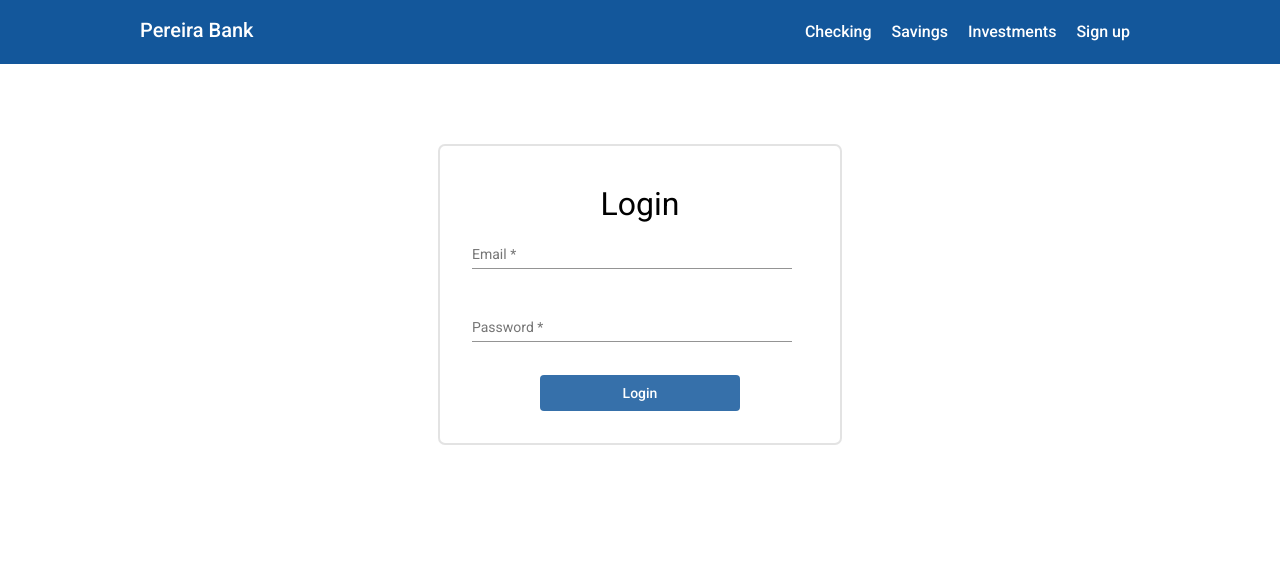
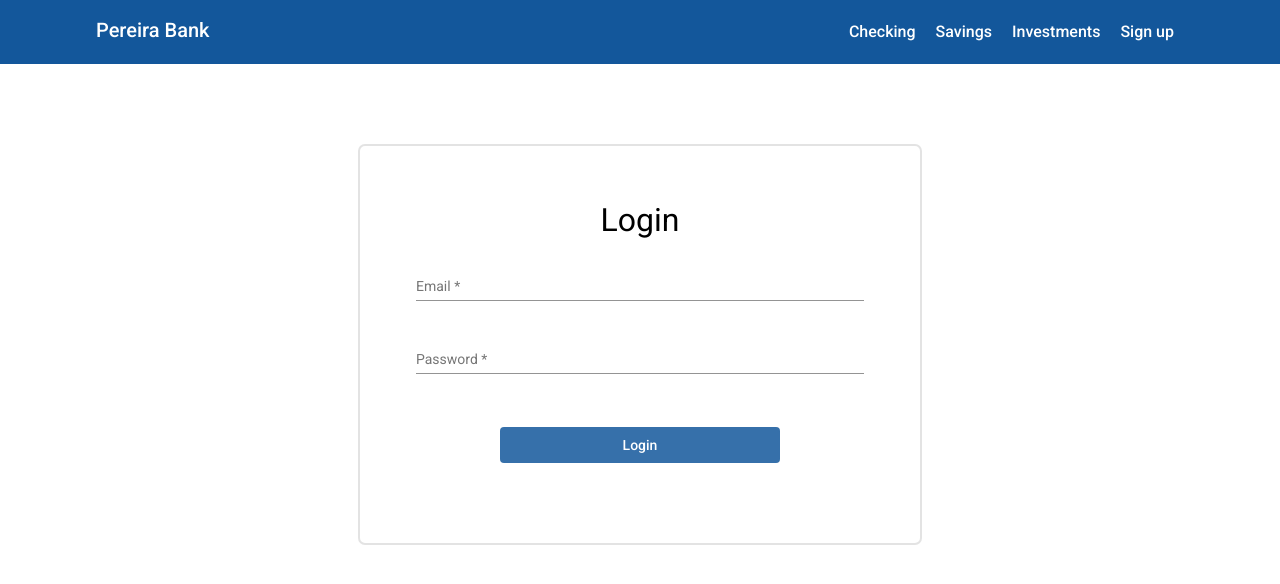
Before and after one commit to iagosergiop93/online-banking, an Angular app in the folder web/online-bank/: page /login in a window 1280 px wide. Shown: the top 584 px of the page. Built offline with nearby package versions, Linux system fonts and the light colour scheme.

Commit message:
Web app edits

```diff
--- a/web/online-bank/src/app/app-routing.module.ts
+++ b/web/online-bank/src/app/app-routing.module.ts
@@ -14,7 +14,7 @@ const routes: Routes = [
   { path: "", component: LandingPageComponent },
   { path: "login", component: LoginPageComponent },
   { path: "home", component: DashboardPageComponent, canActivate: [AuthGuard], canActivateChild: [AuthGuard] },
-
+  { path: "**", redirectTo: "", pathMatch: 'full'}
 ];
 
 @NgModule({
--- a/web/online-bank/src/app/pages/landing-page/landing-page.component.html
+++ b/web/online-bank/src/app/pages/landing-page/landing-page.component.html
@@ -15,9 +15,6 @@
 
 <section class="box">
     <div class="page-content">
-        <!-- <div class="section-title">
-            <span>Checking</span>
-        </div> -->
         <div id="checking" class="content">
             <div class="div40 checking-section">
                 <span class="font-4 color-1">Checking offers</span>
@@ -45,9 +42,6 @@
 
 <section class="box">
     <div class="page-content">
-        <!-- <div class="section-title">
-            <span>Savings</span>
-        </div> -->
         <div id="savings" class="content">
             <div class="div60">
                 <img src="../../../assets/pic11.jpg">
--- a/web/online-bank/src/app/pages/landing-page/landing-page.component.scss
+++ b/web/online-bank/src/app/pages/landing-page/landing-page.component.scss
@@ -33,7 +33,6 @@
         .w-60 {
             width: 60%;
         }
-
     }
 
 }
@@ -52,6 +51,7 @@
         img {
             display: block;
             max-width: 100%;
+            max-height: 400px;
         }
     }
 
--- a/web/online-bank/src/app/pages/login-page/login-page.component.scss
+++ b/web/online-bank/src/app/pages/login-page/login-page.component.scss
@@ -4,12 +4,13 @@
 .login-container {
 	display: flex;
 	flex-direction: column;
+	justify-content: center;
 
 	margin: 0 auto;
 	margin-top: 5rem;
-	padding: 2rem 0rem;
+	padding: 3rem 0rem 5rem 0rem;
 
-	width: 25rem;
+	width: 35rem;
 	max-width: 95%;
 
 	border-radius: 7px;
@@ -18,11 +19,13 @@
 	.login-title {
 		display: block;
 		margin: 0 auto;
-		padding: 1rem;
+		padding-top: 1rem;
+		padding-bottom: 2rem;
 		font-size: 2rem;
 	}
 
 	mat-form-field {
+		display: block;
 		padding: 0 2rem;
 		width: 80%;
 		margin: 0 auto;
--- a/web/online-bank/src/styles.scss
+++ b/web/online-bank/src/styles.scss
@@ -3,7 +3,7 @@
 html, body { height: 100%; overflow-x: hidden; }
 body { margin: 0; font-family: Roboto, "Helvetica Neue", sans-serif; }
 
-$content-width: 1000px;
+$content-width: 1200px;
 
 $primary: #3670aa;
 $dark: #0b3c7f;
```
